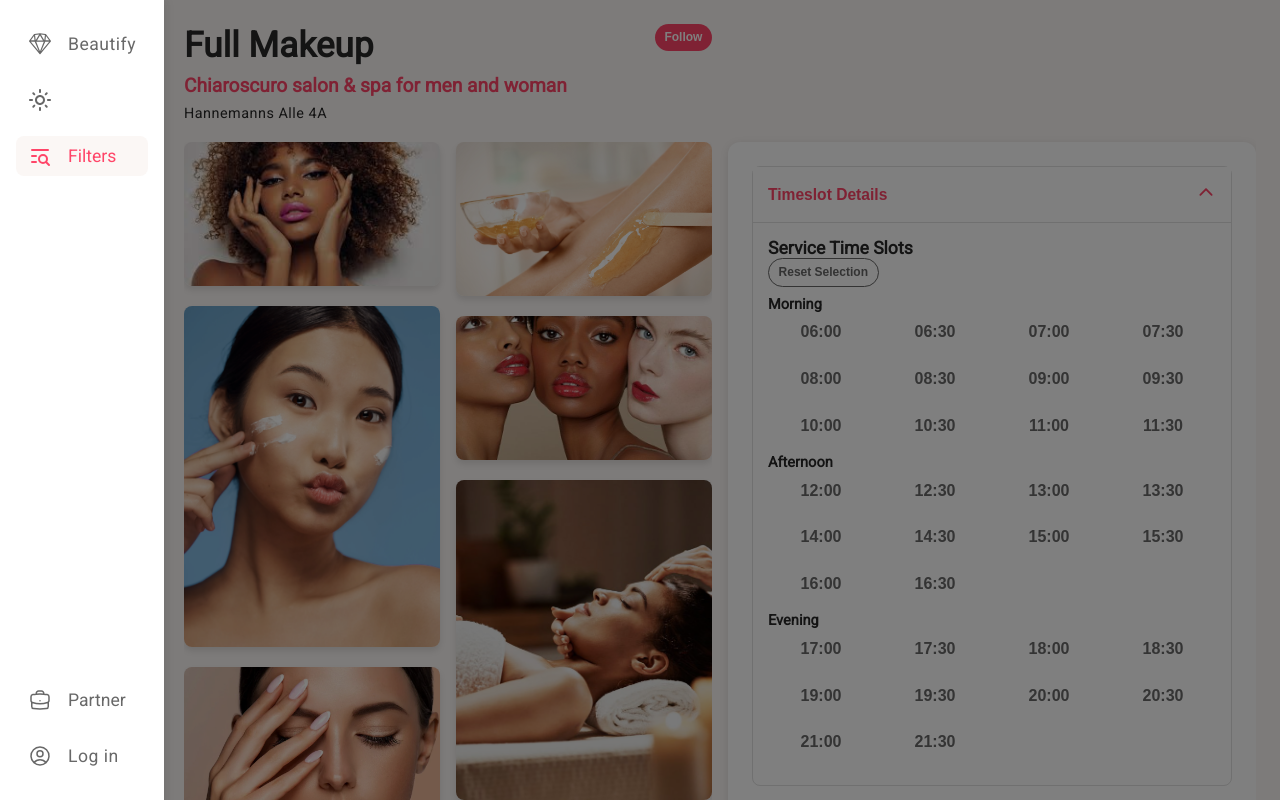
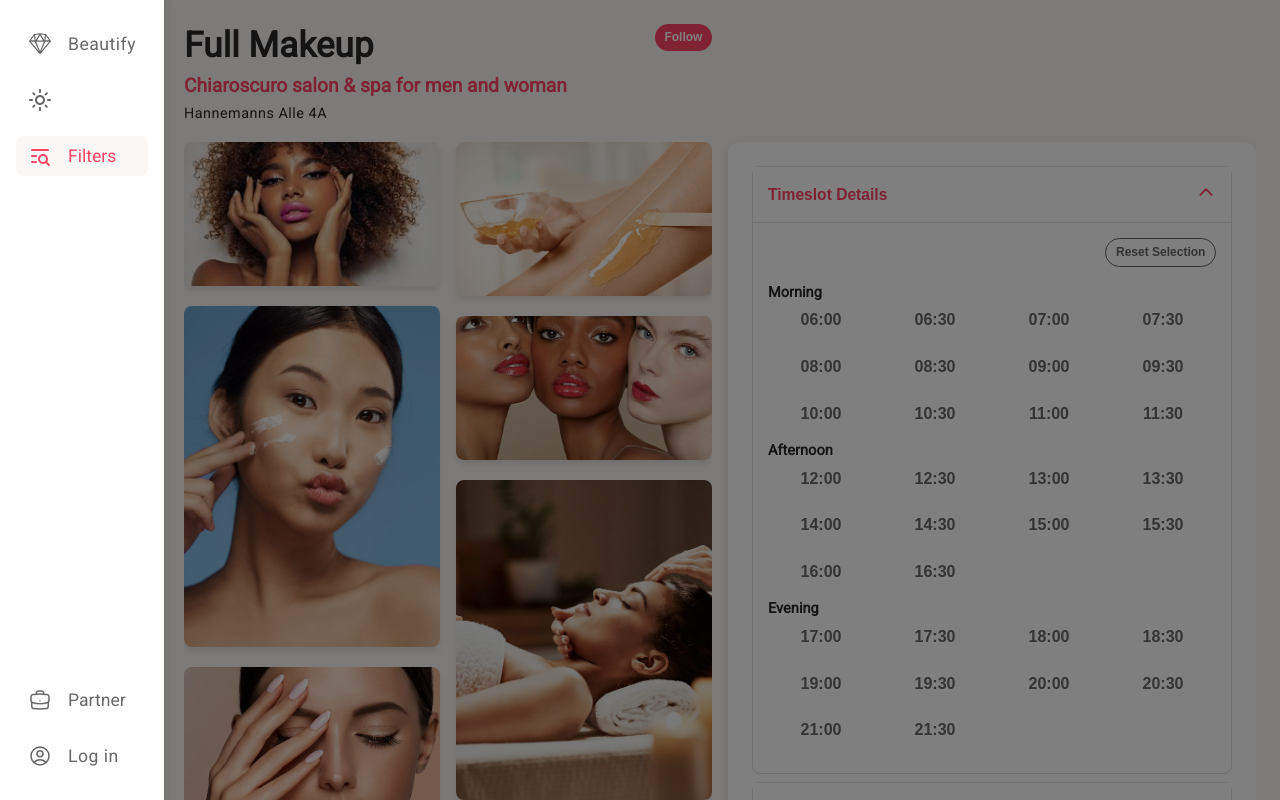
Before and after one commit to osampilona/hypen, a Next.js app: page /service/1 in a window 1280 px wide. Both pictures are taken after a click on the button "Filters". Built offline with nearby package versions, Linux system fonts and the light colour scheme.

Commit message:
fixing timeslots and calendar

```diff
--- a/src/app/service/[seviceId]/page.tsx
+++ b/src/app/service/[seviceId]/page.tsx
@@ -1,3 +1,4 @@
+"use client";
 import React from "react";
 import Accordion from "@/components/Accordion/Accordion";
 import TimeSlotSelector from "@/components/TimeSlotsSelector/TimeSlotsSelector";
@@ -6,7 +7,7 @@ import CtaButton from "@/components/Buttons/CTAButton/CtaButton";
 import { getRandomImages, getServiceById } from "@/data/serviceData";
 import { CardImage } from "@/types/services/card";
 import styles from "./servicePage.module.scss";
-import { FiUserCheck, FiUserPlus } from "react-icons/fi";
+import CustomCalendar from "@/components/CustomCalendar/CustomCalendar";
 
 const ServicePage = ({ params }: { params: { seviceId: string } }) => {
   const service = getServiceById(params.seviceId);
@@ -28,8 +29,11 @@ const ServicePage = ({ params }: { params: { seviceId: string } }) => {
         />
       </div>
       <div className={styles.accordionContainer}>
-        <Accordion title="Timeslot Details" showTimeslotInTitle={true}>
-          <TimeSlotSelector categoryName="Service Time Slots" />
+        <Accordion title="Timeslot Details" selectionType="timeslot">
+          <TimeSlotSelector categoryName={serviceName} />
+        </Accordion>
+        <Accordion title="Service Description" initiallyOpen={false} selectionType="date">
+          <CustomCalendar categoryName={serviceName} />
         </Accordion>
       </div>
       <div className={styles.photoGridContainer}>
--- a/src/components/Accordion/Accordion.tsx
+++ b/src/components/Accordion/Accordion.tsx
@@ -1,5 +1,5 @@
 "use client";
-import React, { useState } from "react";
+import React, { useState, useRef, useEffect } from "react";
 import styles from "@/components/Accordion/accordion.module.scss";
 import { IoIosArrowDown, IoIosArrowUp } from "react-icons/io";
 import { useSelector } from "react-redux";
@@ -10,7 +10,8 @@ interface AccordionProps {
   children: React.ReactNode;
   isOpen?: boolean;
   onToggle?: () => void;
-  showTimeslotInTitle?: boolean;
+  initiallyOpen?: boolean;
+  selectionType?: "timeslot" | "date" | null; // Type of selection to show in title
 }
 
 const Accordion: React.FC<AccordionProps> = ({
@@ -18,34 +19,78 @@ const Accordion: React.FC<AccordionProps> = ({
   children,
   isOpen: propIsOpen,
   onToggle,
-  showTimeslotInTitle = false,
+  initiallyOpen = true,
+  selectionType = null,
 }) => {
-  const [isOpenState, setIsOpenState] = useState(true); // Start open by default
+  const [isOpenState, setIsOpenState] = useState(initiallyOpen);
+  const accordionRef = useRef<HTMLDivElement>(null);
 
-  // Get timeslot state from Redux if showTimeslotInTitle is true
-  const { startSlot, endSlot } = useSelector(
-    (state: RootState) => state.timeSlots,
+  // Get accordion selections from Redux
+  const accordionSelections = useSelector(
+    (state: RootState) => state.accordionSelections,
   );
-  const hasPreselectedSlot = startSlot !== null && endSlot !== null;
 
-  // Determine the display title
-  const displayTitle =
-    showTimeslotInTitle && hasPreselectedSlot
-      ? `Selected: ${startSlot} - ${endSlot}`
-      : title;
+  // Determine the display title based on selection type
+  const getDisplayTitle = () => {
+    if (!selectionType) return title;
+
+    const selection = accordionSelections[selectionType];
+    if (selection.displayText) {
+      return `${title} - ${selection.displayText}`;
+    }
+
+    return title;
+  };
+
+  const displayTitle = getDisplayTitle();
 
   const isOpen = propIsOpen !== undefined ? propIsOpen : isOpenState;
 
+  // Function to check if user has scrolled near the bottom
+  const isNearBottom = () => {
+    const scrollTop = window.pageYOffset || document.documentElement.scrollTop;
+    const windowHeight = window.innerHeight;
+    const documentHeight = document.documentElement.scrollHeight;
+
+    // Consider "near bottom" if user is within 200px of the bottom
+    return scrollTop + windowHeight >= documentHeight - 200;
+  };
+
+  // Function to scroll accordion into view
+  const scrollIntoView = () => {
+    if (accordionRef.current) {
+      accordionRef.current.scrollIntoView({
+        behavior: "smooth",
+        block: "start",
+        inline: "nearest",
+      });
+    }
+  };
+
   const handleToggle = () => {
+    const wasOpen = isOpen;
+
     if (onToggle) {
       onToggle();
     } else {
       setIsOpenState(!isOpen);
     }
+
+    // If accordion is being opened and user is near bottom, scroll it into view
+    if (!wasOpen && isNearBottom()) {
+      // Delay the scroll to allow the accordion to open first
+      setTimeout(() => {
+        scrollIntoView();
+      }, 100);
+    }
   };
 
   return (
-    <div className={styles.accordion} data-testid="accordion">
+    <div
+      className={styles.accordion}
+      data-testid="accordion"
+      ref={accordionRef}
+    >
       <button
         className={`${styles.accordionHeader} ${isOpen ? styles.open : ""}`}
         onClick={handleToggle}
--- a/src/components/CustomCalendar/CustomCalendar.tsx
+++ b/src/components/CustomCalendar/CustomCalendar.tsx
@@ -4,7 +4,9 @@ import DatePicker, { registerLocale } from "react-datepicker";
 import { enGB } from "date-fns/locale";
 import { RootState } from "@/lib/store";
 import { setSelectedDate } from "@/lib/features/filters/dateSlice";
+import { setDateSelection } from "@/lib/features/filters/accordionSelectionsSlice";
 import { useDispatch, useSelector } from "react-redux";
+import React, { useEffect } from "react";
 
 registerLocale("en-GB", enGB);
 
@@ -17,11 +19,73 @@ const CustomCalendar: React.FC<CustomCalendarProps> = ({ categoryName }) => {
   const selectedDate = useSelector(
     (state: RootState) => state.date.selectedDate,
   );
-  const parsedDate = selectedDate ? new Date(selectedDate) : null;
+
+  // If no date is selected, use today as default
+  const today = new Date();
+  const parsedDate = selectedDate ? new Date(selectedDate) : today;
+
+  // Set today as default selection on component mount
+  useEffect(() => {
+    if (!selectedDate) {
+      const today = new Date();
+      const todayISO = today.toISOString();
+      dispatch(setSelectedDate(todayISO));
+
+      const formattedDate = today.toLocaleDateString("en-GB", {
+        day: "2-digit",
+        month: "short",
+        year: "numeric"
+      });
+      dispatch(setDateSelection({
+        value: todayISO,
+        displayText: formattedDate
+      }));
+    }
+  }, [selectedDate, dispatch]);
 
   const isPastDate = (date: Date) => {
     const today = new Date();
     return date.getTime() < today.setHours(0, 0, 0, 0);
+  };
+
+  const isToday = (date: Date) => {
+    const today = new Date();
+    return date.toDateString() === today.toDateString();
+  };
+
+  const getDayClassName = (date: Date) => {
+    if (isPastDate(date)) {
+      return customCalendar.pastDate;
+    }
+
+    // Only show today styling if no date is selected or if today is the selected date
+    if (isToday(date) && (!parsedDate || parsedDate.toDateString() === date.toDateString())) {
+      return "";
+    }
+
+    return "";
+  };
+
+  const handleDateChange = (date: Date | null) => {
+    dispatch(setSelectedDate(date ? date.toISOString() : null));
+
+    // Update accordion selection
+    if (date) {
+      const formattedDate = date.toLocaleDateString("en-GB", {
+        day: "2-digit",
+        month: "short",
+        year: "numeric"
+      });
+      dispatch(setDateSelection({
+        value: date.toISOString(),
+        displayText: formattedDate
+      }));
+    } else {
+      dispatch(setDateSelection({
+        value: null,
+        displayText: null
+      }));
+    }
   };
 
   return (
@@ -30,17 +94,13 @@ const CustomCalendar: React.FC<CustomCalendarProps> = ({ categoryName }) => {
       <div className={customCalendar.container} data-testid="custom-calendar">
         <DatePicker
           selected={parsedDate}
-          onChange={(date) =>
-            dispatch(setSelectedDate(date ? date.toISOString() : null))
-          }
+          onChange={handleDateChange}
           className={customCalendar.customDatePicker}
           calendarClassName={customCalendar.customDatePicker}
           locale={"en-GB"}
           inline
           minDate={new Date()} // Disable past dates
-          dayClassName={(date) =>
-            isPastDate(date) ? customCalendar.pastDate : ""
-          } // Apply custom class for past dates
+          dayClassName={getDayClassName}
         />
       </div>
     </>
--- a/src/components/CustomCalendar/customCalendar.module.scss
+++ b/src/components/CustomCalendar/customCalendar.module.scss
@@ -2,6 +2,9 @@
   text-align: left;
   width: 100%;
   margin: 20px 0;
+  font-size: 1.2rem;
+  font-weight: 600;
+  color: var(--text-color);
 }
 
 .container {
@@ -9,6 +12,7 @@
   flex-direction: column;
   align-items: center;
   justify-content: center;
+  width: 100%;
 
   .button {
     display: flex;
@@ -28,3 +32,130 @@
     opacity: 0.2;
   }
 }
+
+.customDatePicker {
+  width: 100%;
+  border: none;
+  background: transparent;
+
+  :global {
+    .react-datepicker {
+      width: 100%;
+      background: transparent;
+      border: none;
+      font-family: inherit;
+    }
+
+    .react-datepicker__month-container {
+      float: none !important;
+      display: flex;
+      flex-direction: column;
+      width: 100%;
+    }
+
+    .react-datepicker__header {
+      background: transparent;
+      border-bottom: 1px solid var(--border-color, #e0e0e0);
+      padding: 1rem;
+    }
+
+    .react-datepicker__current-month {
+      font-size: 1.1rem;
+      font-weight: 600;
+      color: var(--text-color);
+      margin-bottom: 1rem;
+    }
+
+    .react-datepicker__navigation {
+      top: 1.2rem;
+
+      &--previous {
+        left: 1rem;
+      }
+
+      &--next {
+        right: 1rem;
+      }
+    }
+
+    .react-datepicker__navigation-icon {
+      &::before {
+        border-color: var(--text-color);
+      }
+    }
+
+    .react-datepicker__day-names {
+      display: flex;
+      justify-content: space-between;
+      margin-bottom: 0.5rem;
+    }
+
+    .react-datepicker__day-name {
+      color: var(--text-color);
+      font-weight: 500;
+      font-size: 0.9rem;
+      width: 2.5rem;
+      line-height: 2.5rem;
+      text-align: center;
+    }
+
+    .react-datepicker__month {
+      margin: 0;
+      padding: 0 1rem 1rem 1rem;
+    }
+
+    .react-datepicker__week {
+      display: flex;
+      justify-content: space-between;
+      margin-bottom: 0.25rem;
+    }
+
+    .react-datepicker__day {
+      color: var(--text-color);
+      font-size: 0.9rem;
+      width: 2.5rem;
+      height: 2.5rem;
+      line-height: 2.5rem;
+      text-align: center;
+      border-radius: 50%;
+      cursor: pointer;
+      transition: all 0.2s ease;
+
+      &:hover {
+        background-color: rgba(var(--secondary-color-rgb), 0.1);
+        color: var(--primary-color);
+      }
+
+      &--selected {
+        background-color: var(--primary-color) !important;
+        color: white !important;
+        font-weight: 600;
+      }
+
+      &--today {
+        // Today will be selected by default, so it uses selected styling
+        // Only apply today styling if it's not selected (edge case)
+        &:not(.react-datepicker__day--selected) {
+          background-color: transparent;
+          color: var(--text-color);
+          font-weight: normal;
+        }
+      }
+
+      &--disabled {
+        color: var(--greyed-out-color) !important;
+        cursor: not-allowed;
+        opacity: 0.3;
+
+        &:hover {
+          background-color: transparent !important;
+          color: var(--greyed-out-color) !important;
+        }
+      }
+
+      &--outside-month {
+        color: var(--labels-color);
+      }
+    }
+  }
+}
--- a/src/components/TimeSlotsSelector/TimeSlotsSelector.tsx
+++ b/src/components/TimeSlotsSelector/TimeSlotsSelector.tsx
@@ -9,6 +9,7 @@ import {
   toggleSlot,
   resetTimeSlots,
 } from "@/lib/features/filters/timeSlotsSlice";
+import { setTimeslotSelection } from "@/lib/features/filters/accordionSelectionsSlice";
 
 type TimeSlotPeriod = keyof typeof timeSlots;
 
@@ -34,6 +35,26 @@ const TimeSlotSelector: React.FC<TimeSlotsSelectorProps> = ({
       setSelectedSlots(startSlot ? [startSlot] : []);
     }
   }, [startSlot, endSlot]);
+
+  // Update accordion selection when timeslots change
+  useEffect(() => {
+    if (startSlot && endSlot) {
+      dispatch(setTimeslotSelection({
+        value: `${startSlot}-${endSlot}`,
+        displayText: `${startSlot} - ${endSlot}`
+      }));
+    } else if (startSlot) {
+      dispatch(setTimeslotSelection({
+        value: startSlot,
+        displayText: startSlot
+      }));
+    } else {
+      dispatch(setTimeslotSelection({
+        value: null,
+        displayText: null
+      }));
+    }
+  }, [startSlot, endSlot, dispatch]);
 
   // Handle responsive button size
   useEffect(() => {
@@ -91,16 +112,6 @@ const TimeSlotSelector: React.FC<TimeSlotsSelectorProps> = ({
   return (
     <div className={styles.container} data-testid="timeSlotsSelector">
       <div className={styles.header}>
-        <h4 className={styles.categoryName}>
-          {categoryName}
-          {startSlot ? (
-            <>
-              <span className={styles.slotTime}>
-                {startSlot} to {endSlot || "..."}
-              </span>
-            </>
-          ) : null}
-        </h4>
         <CtaButton
           className={styles.resetButton}
           onClick={() => dispatch(resetTimeSlots())}
--- a/src/components/TimeSlotsSelector/timeSlotsSelector.module.scss
+++ b/src/components/TimeSlotsSelector/timeSlotsSelector.module.scss
@@ -1,5 +1,11 @@
 .container {
   width: 100%;
+}
+
+.header {
+  display: flex;
+  justify-content: flex-end;
+  margin-bottom: 1rem;
 }
 
 .timeSlotPeriod {
--- /dev/null
+++ b/src/lib/features/filters/accordionSelectionsSlice.ts
@@ -0,0 +1,56 @@
+import { createSlice, PayloadAction } from "@reduxjs/toolkit";
+
+interface AccordionSelection {
+  value: string | null;
+  displayText: string | null;
+}
+
+interface AccordionSelectionsState {
+  timeslot: AccordionSelection;
+  date: AccordionSelection;
+  // Add more selection types as needed
+}
+
+const initialState: AccordionSelectionsState = {
+  timeslot: { value: null, displayText: null },
+  date: { value: null, displayText: null },
+};
+
+const accordionSelectionsSlice = createSlice({
+  name: "accordionSelections",
+  initialState,
+  reducers: {
+    setTimeslotSelection: (
+      state,
+      action: PayloadAction<{ value: string | null; displayText: string | null }>
+    ) => {
+      state.timeslot = action.payload;
+    },
+    setDateSelection: (
+      state,
+      action: PayloadAction<{ value: string | null; displayText: string | null }>
+    ) => {
+      state.date = action.payload;
+    },
+    clearTimeslotSelection: (state) => {
+      state.timeslot = { value: null, displayText: null };
+    },
+    clearDateSelection: (state) => {
+      state.date = { value: null, displayText: null };
+    },
+    clearAllSelections: (state) => {
+      state.timeslot = { value: null, displayText: null };
+      state.date = { value: null, displayText: null };
+    },
+  },
+});
+
+export const {
+  setTimeslotSelection,
+  setDateSelection,
+  clearTimeslotSelection,
+  clearDateSelection,
+  clearAllSelections,
+} = accordionSelectionsSlice.actions;
+
+export default accordionSelectionsSlice.reducer;
--- a/src/lib/store.ts
+++ b/src/lib/store.ts
@@ -7,6 +7,7 @@ import checkboxReducer from "@/lib/features/filters/checkboxSlice";
 import priceRangeSlice from "@/lib/features/filters/priceRangeSlice";
 import inputSlice from "@/lib/features/filters/inputSlice";
 import distanceRangeSlice from "@/lib/features/filters/distanceRangeSlice";
+import accordionSelectionsReducer from "@/lib/features/filters/accordionSelectionsSlice";
 
 export const store = configureStore({
   reducer: {
@@ -18,6 +19,7 @@ export const store = configureStore({
     priceRange: priceRangeSlice,
     input: inputSlice,
     distanceRange: distanceRangeSlice,
+    accordionSelections: accordionSelectionsReducer,
   },
 });
 
```
Also changed, not shown: src/lib/features/filters/timeSlotsSlice.ts (+9 -1 lines).
